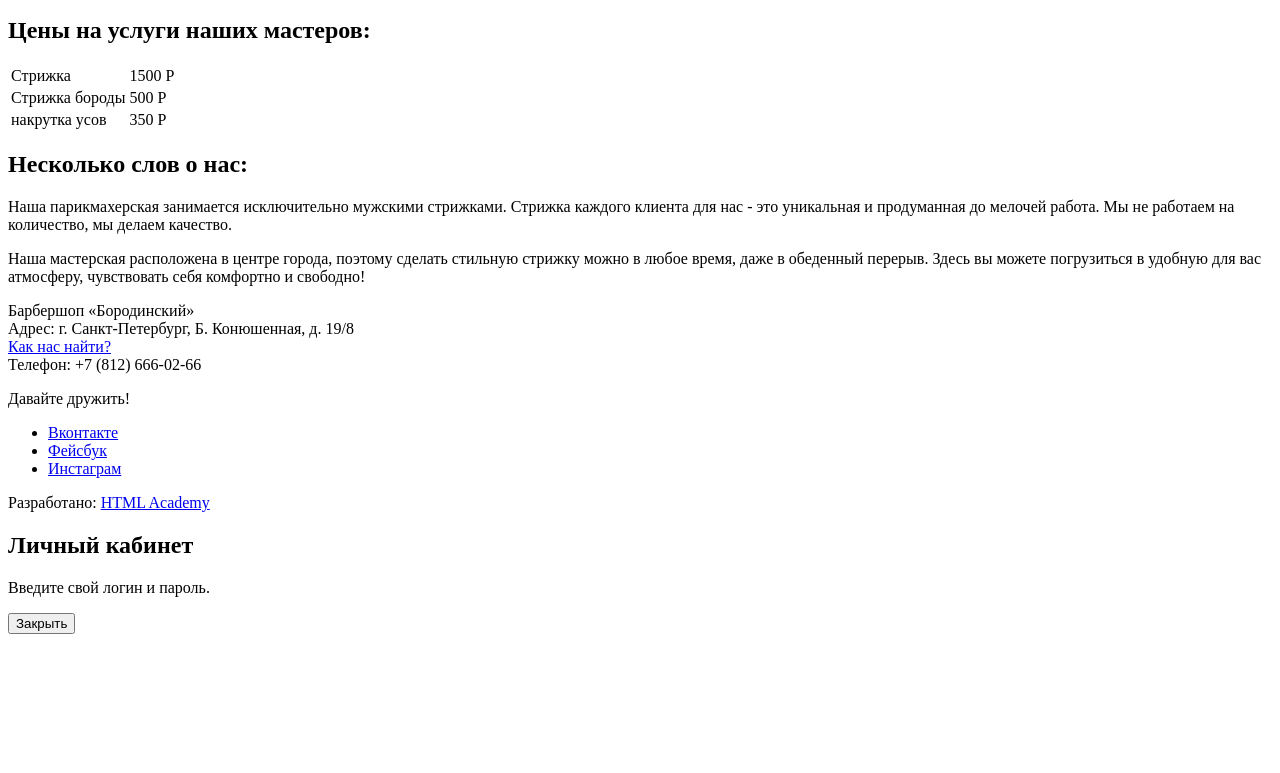
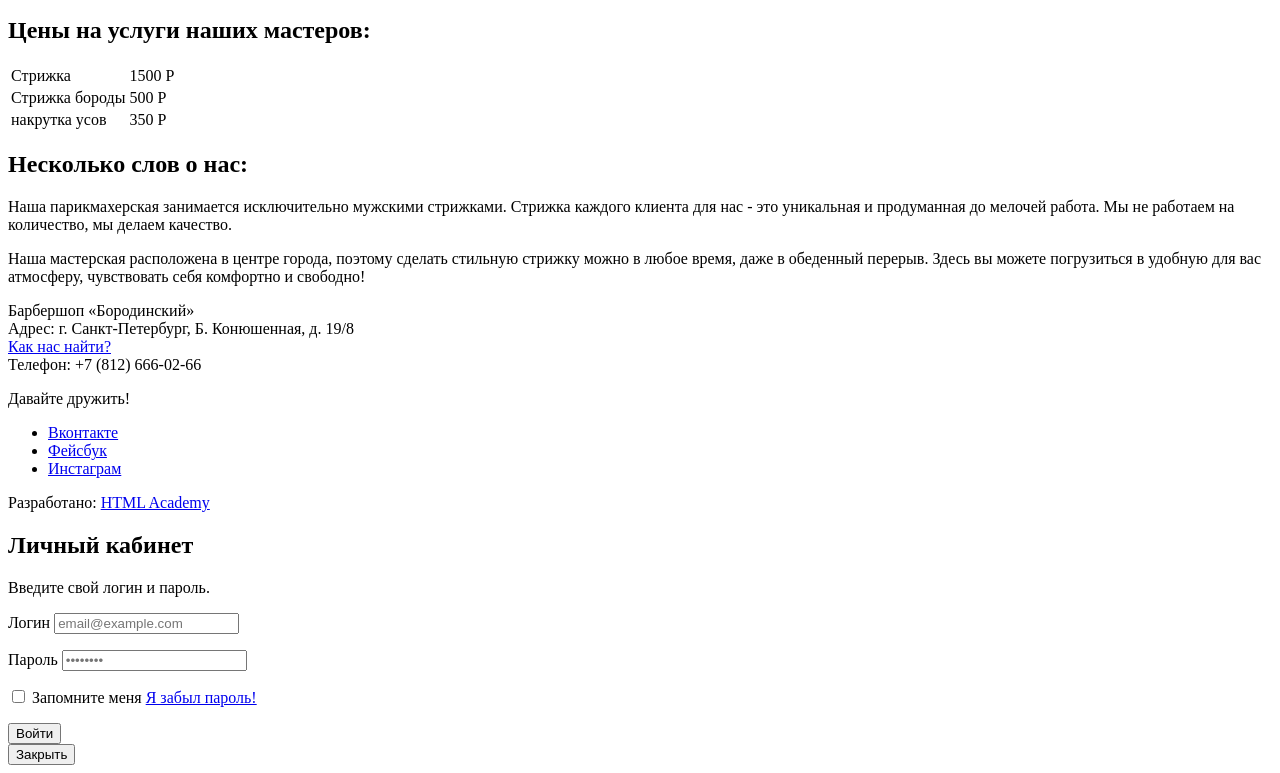
Before and after one commit to 4gogl2mogol/257739-barbershop-27, a plain HTML site: page price.html in a window 1280 px wide. Shown: the part 468-1241 px from the top of the page. Before the commit the page ends 1110 px from the top, so only its background shows below. Drawn offline with Linux system fonts and the light colour scheme.

Commit message:
4. Доступность и формы 8. Учебный проект: завершаем разметку Добавлен класс visually-hidden Добавлена форма входа для popup

```diff
--- a/price.html
+++ b/price.html
@@ -1,8 +1,8 @@
 <!DOCTYPE html>
 <html lang="ru">
 <head>
-	<meta charset="UTF-8">
-	<title>HTML Academy: Барбершоп. Прайс.</title>
+  <meta charset="UTF-8">
+  <title>HTML Academy: Барбершоп. Прайс.</title>
 </head>
 <body>
 
@@ -106,7 +106,26 @@
 <section>
   <h2>Личный кабинет</h2>
   <p>Введите свой логин и пароль.</p>
-  <!-- Здесь будет форма -->
+  <form action="https://echo.htmlacademy.ru" method="post">
+    <p>
+      <label for="user-login">Логин</label>
+      <input id="user-login" type="email" name="login" placeholder="email@example.com">
+    </p>
+    <p>
+      <label for="user-password">Пароль</label>
+      <input id="user-password" type="password" name="password" placeholder="••••••••">
+    </p>
+    <p>
+      <label>
+        <input type="checkbox" name="remember">
+        Запомните меня
+      </label>
+      <a href="#">Я забыл пароль!</a>
+    </p>
+    <button type="submit">
+      Войти
+    </button>
+  </form>
   <button type="button">Закрыть</button>
 </section>
 </body>
```
